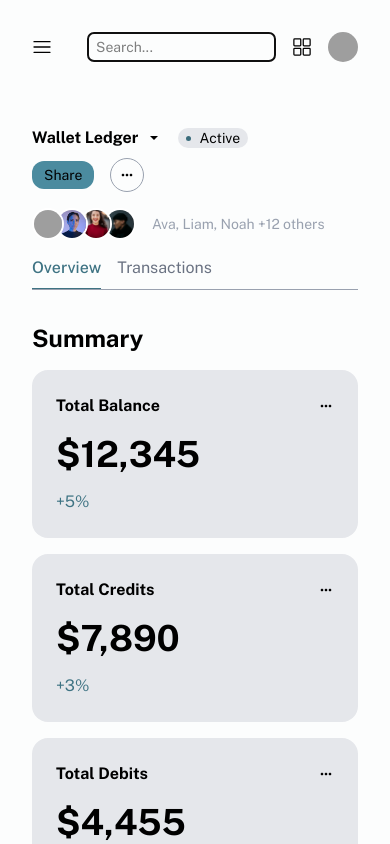
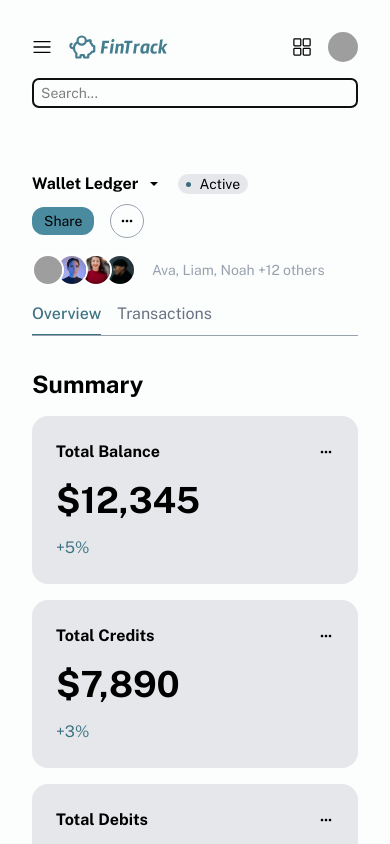
Before and after one commit to daxvinci/fintrack, a Next.js app: page / in a window 390 px wide. Both pictures are taken after a click on the icon 266 px from the left and 47 px from the top of the page. Shown: the top 844 px of the page. Built offline with nearby package versions, Linux system fonts and the light colour scheme; grey boxes are pictures that could not be loaded.

Commit message:
fix search for mobile

```diff
--- a/src/components/TopNav.tsx
+++ b/src/components/TopNav.tsx
@@ -39,9 +39,7 @@ const TopNav = () => {
               size={20}
             />
             <div
-              className={`logo hover:cursor-pointer transition-all duration-300 ease-in-out ${
-                searchActive ? "max-w-0 sm:max-w-[100px]" : "max-w-[100px]"
-              } overflow-hidden`}
+              className={`logo hover:cursor-pointer transition-all duration-300 ease-in-out max-w-[100px] overflow-hidden`}
             >
               <Image src="/fintrack.svg" alt="logo" width={100} height={100} />
             </div>
@@ -53,7 +51,7 @@ const TopNav = () => {
                 <input
                   type="text"
                   placeholder="Search..."
-                  className="border px-2 py-1 rounded-md text-sm"
+                  className="border px-2 hidden sm:block py-1 rounded-md text-sm"
                   autoFocus
                   onChange={(e) => setSearchValue(e.target.value)}
                 />
@@ -78,6 +76,17 @@ const TopNav = () => {
             </div>
           </div>
         </nav>
+        {searchActive && (
+          <div ref={searchRef} className="search w-full block sm:hidden">
+            <input
+              type="text"
+              placeholder="Search..."
+              className="border px-2 w-full mt-4  py-1 rounded-md text-sm"
+              autoFocus
+              onChange={(e) => setSearchValue(e.target.value)}
+            />
+          </div>
+        )}
       </>
     );
 }
```
